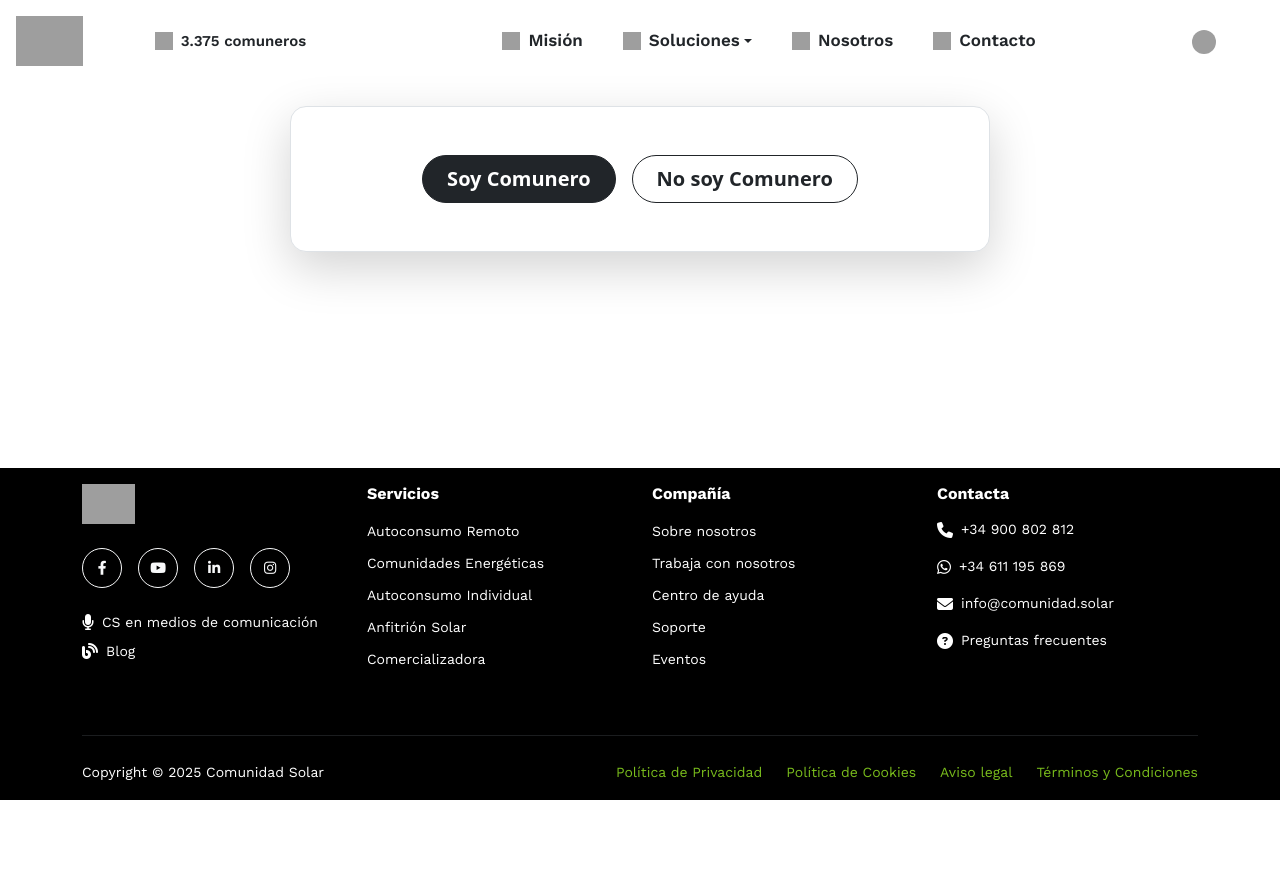
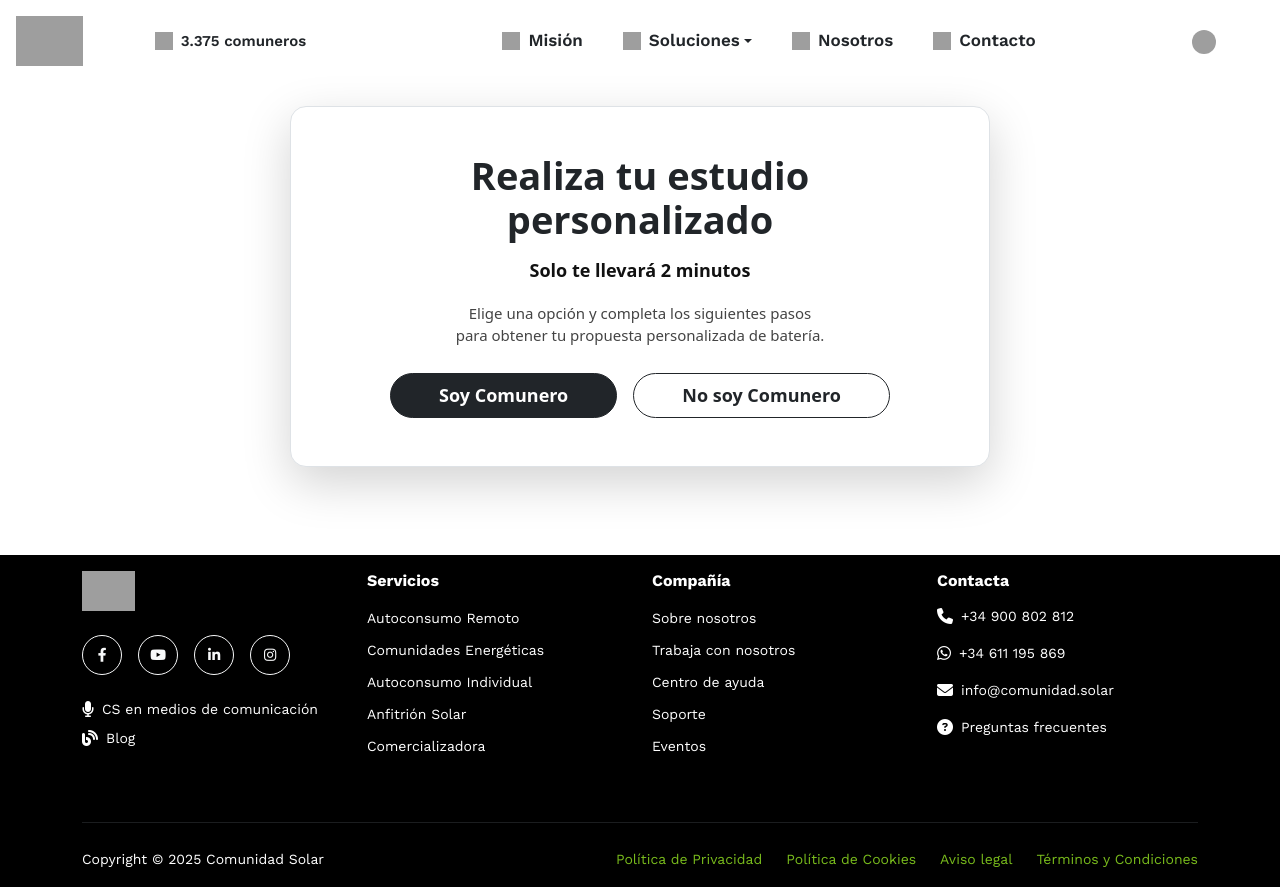
Before and after one commit to comunidad-solar/calculadora-baterias-ui, a React (Vite) app: page / in a window 1280 px wide. Before the commit the page ends 800 px from the top, so only its background shows below. Built offline with nearby package versions, Linux system fonts and the light colour scheme; no server answers; grey boxes are pictures that could not be loaded.

Commit message:
textos home selector

```diff
--- a/src/components/HomeSelector.tsx
+++ b/src/components/HomeSelector.tsx
@@ -281,19 +281,61 @@ const HomeSelector: React.FC<HomeSelectorProps> = ({ onSelect }) => {
         </div>
       ) : (
         // Modo normal: mostrar botones comunero/no comunero
-        <div className="d-flex justify-content-center gap-3">
+        <div className="text-center">
+          <h2 style={{
+            fontSize: '38px',
+            fontWeight: 800,
+            marginBottom: '2px',
+            lineHeight: '1.1'
+          }}>
+            Realiza tu estudio
+          </h2>
+
+          <div style={{
+            fontSize: '38px',
+            fontWeight: 800,
+            marginBottom: '16px',
+            lineHeight: '1.1'
+          }}>
+            personalizado
+          </div>
+
+          <p style={{
+            fontSize: '18px',
+            fontWeight: 600,
+            color: '#111',
+            marginBottom: '18px'
+          }}>
+            Solo te llevará <strong>2 minutos</strong>
+          </p>
+
+          <p style={{
+            fontSize: '15px',
+            lineHeight: '1.5',
+            maxWidth: '950px',
+            margin: '0 auto 26px',
+            color: '#444'
+          }}>
+            Elige una opción y completa los siguientes pasos <br />
+            para obtener tu propuesta personalizada de batería.
+          </p>
+
+          <div className="d-flex justify-content-center gap-3 mt-4">
             <button
-            className="btn btn-dark btn-lg fw-bold px-4 rounded-pill"
+              className="btn btn-dark btn-lg fw-bold px-5 rounded-pill"
               onClick={() => onSelect(true)}
+              style={{ fontSize: '18px' }}
             >
               Soy Comunero
             </button>
             <button
-            className="btn btn-outline-dark btn-lg fw-bold px-4 rounded-pill"
+              className="btn btn-outline-dark btn-lg fw-bold px-5 rounded-pill"
               onClick={() => onSelect(false)}
+              style={{ fontSize: '18px' }}
             >
               No soy Comunero
             </button>
+          </div>
         </div>
       )}
     </div>
```
Lines whose indentation alone changed are shown as unchanged.
